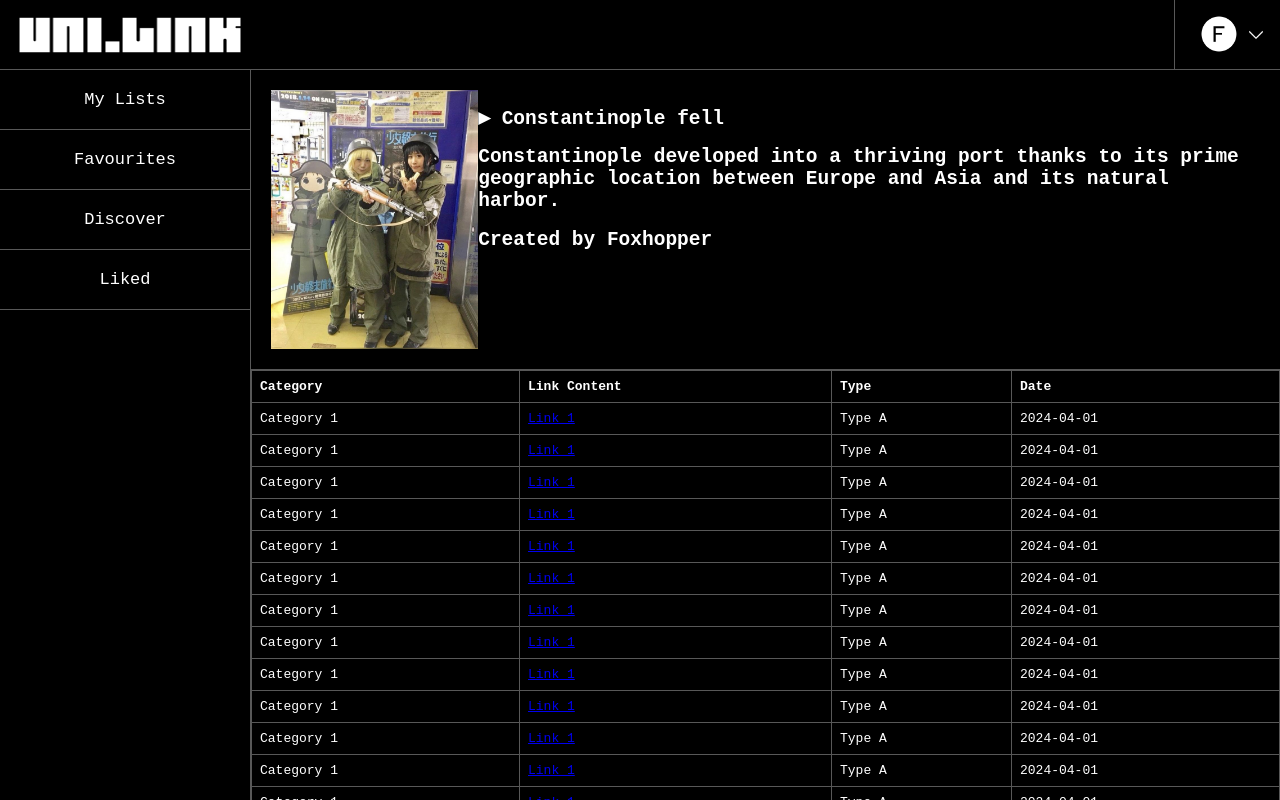
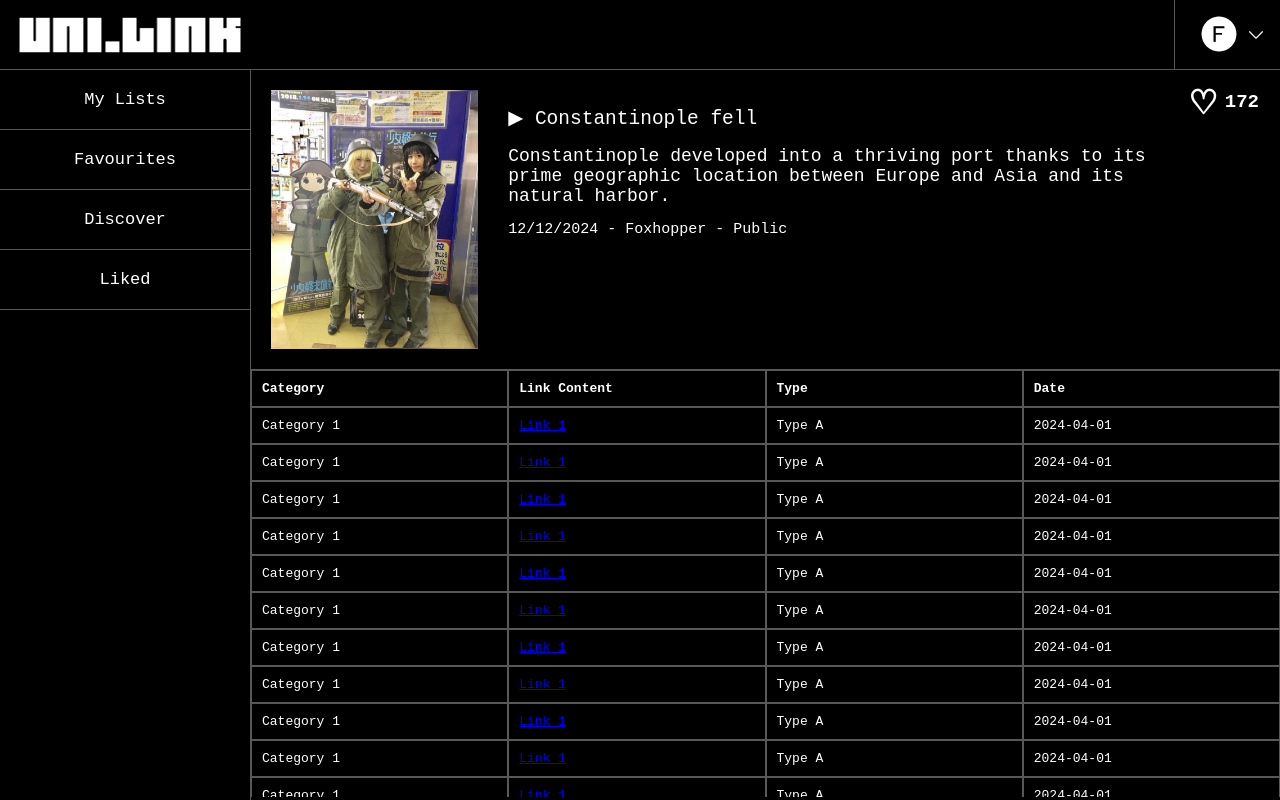
Before and after one commit to F0xhopper/UNI.LINK, a React (Create React App) app: page / in a window 1280 px wide. Shown: the top 800 px of the page. Built offline with nearby package versions, Linux system fonts and the light colour scheme.

Commit message:
open link screen created

```diff
--- a/src/Components/content/openList.js
+++ b/src/Components/content/openList.js
@@ -5,17 +5,21 @@ const OpenList = () => {
       <div className="openListInformationContainer">
         <img src={example2}></img>
         <div>
-          <h2>▶︎ Constantinople fell</h2>
-          <h2>
+          <div className="openListLikeButton">
+            <h2 className="openListLikeButtonHeart">♡</h2>{" "}
+            <h6 className="openListLikeButtonAmount">172</h6>
+          </div>
+          <h2 className="openListTitle">▶︎ Constantinople fell</h2>
+          <h2 className="openListDescription">
             {" "}
             Constantinople developed into a thriving port thanks to its prime
             geographic location between Europe and Asia and its natural harbor.
           </h2>{" "}
-          <h2> Created by Foxhopper</h2>
+          <h2 className="openListData">12/12/2024 - Foxhopper - Public</h2>
         </div>
       </div>
       <div className="openListLinksContainer">
-        <table id="listTable">
+        <table id="table">
           <thead>
             <tr>
               <th onclick="sortTable(0)">Category</th>
--- a/src/index.css
+++ b/src/index.css
@@ -322,10 +322,42 @@ code {
 .openListInformationContainer {
   box-sizing: border-box;
   display: flex;
-
+  position: relative;
   border-bottom: 1px solid rgb(88, 88, 88);
   height: 300px;
   padding: 20px;
+  padding-right: 100px;
+}
+.openListLikeButton {
+  position: absolute;
+  top: 0;
+  right: 0;
+  display: flex;
+}
+.openListLikeButtonHeart {
+  margin: 10px;
+  cursor: pointer;
+  font-size: 40px;
+}
+.openListLikeButtonAmount {
+  margin: 21px;
+  margin-left: 0px;
+
+  font-size: 19px;
+}
+.openListTitle {
+  margin-left: 30px;
+  font-weight: 100;
+}
+.openListDescription {
+  margin-left: 30px;
+  font-size: 18px;
+  font-weight: 100;
+}
+.openListData {
+  margin-left: 30px;
+  font-weight: 100;
+  font-size: 15px;
 }
 .openListImage {
   width: 200px;
@@ -333,29 +365,42 @@ code {
 }
 .listTable {
   width: 100%;
-  height: calc(100% - 340px);
-  font-weight: 100;
+  height: 100%;
 }
 table {
   border-collapse: collapse;
   overflow: hidden;
-  height: calc(100% - 340px);
+
   width: 100%;
+  overflow-x: auto;
+  height: 200px;
 }
+
 th,
 td {
+  padding: 10px;
+  text-align: left;
   border: 1px solid rgb(88, 88, 88);
-  padding: 8px;
-  text-align: left;
-}
-th {
-  cursor: pointer;
+  flex: 1;
 }
 
-tr:hover {
-  background-color: #ddd;
+thead,
+tbody,
+tfoot {
+  display: flex;
+  flex-direction: column;
 }
+
 tbody {
+  height: calc(100vh - 410px);
   overflow-y: auto;
-  height: 300px;
 }
+
+tr {
+  display: flex;
+  flex: 1 0;
+}
+
+tbody::-webkit-scrollbar {
+  display: none;
+}
```
